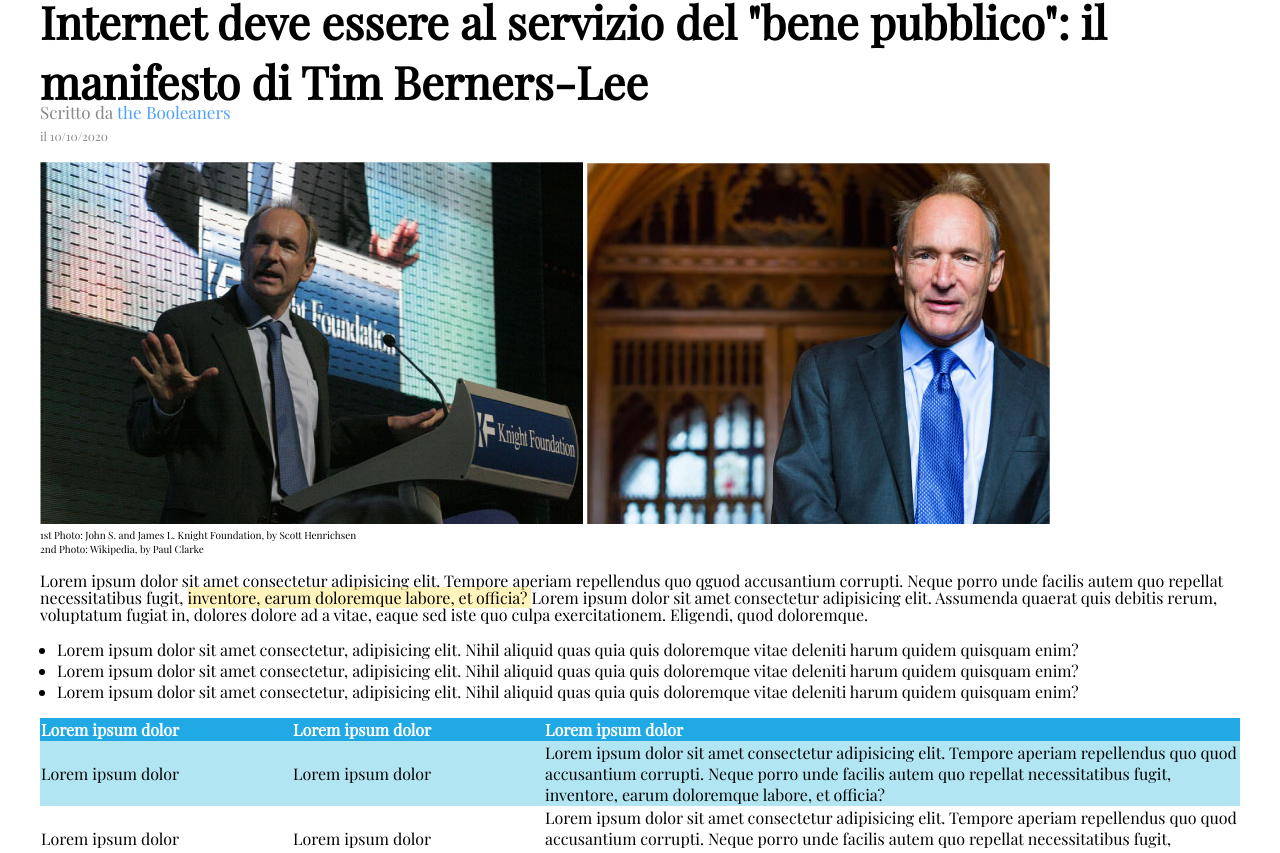
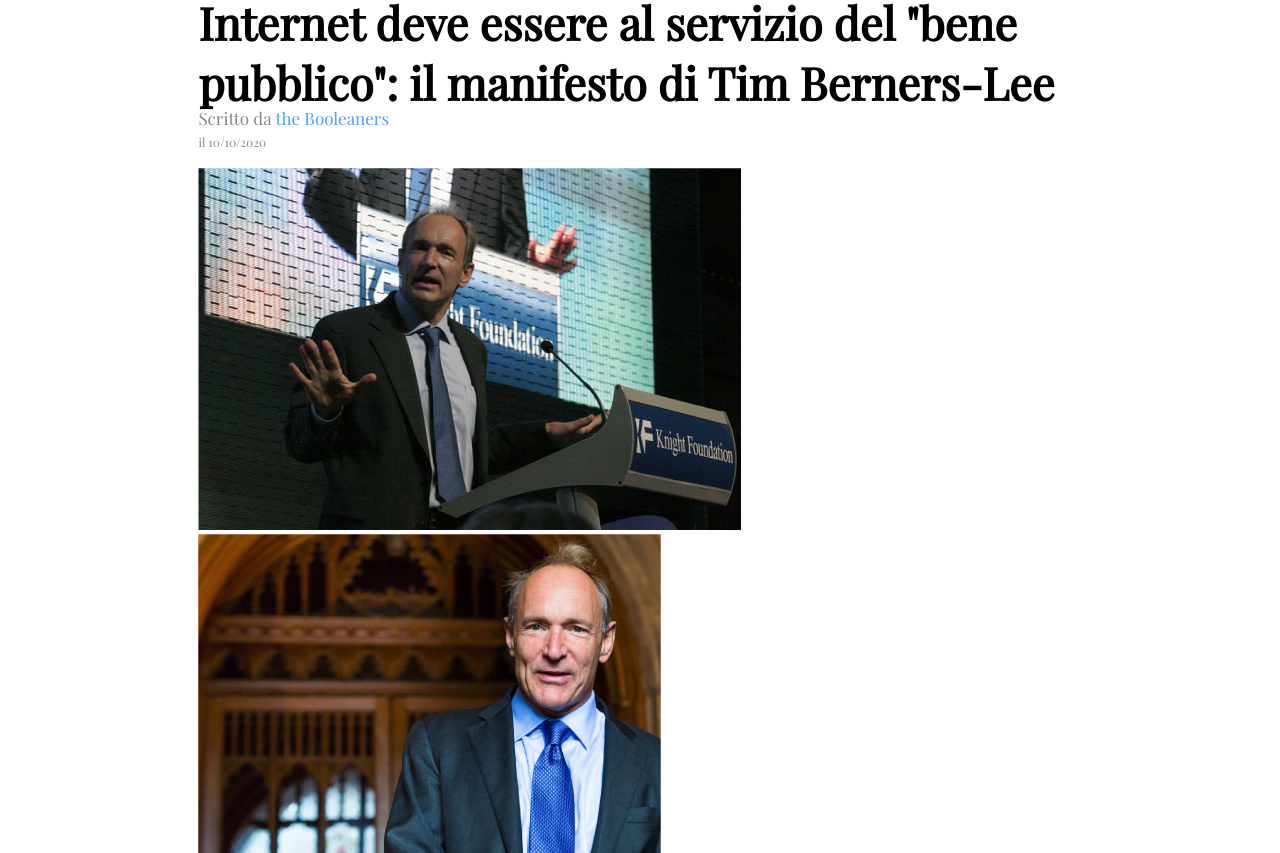
Before and after one commit to AlessioRomano95/html-css-booleaner-bonus, a plain HTML site: page index.html in a window 1280 px wide. Shown: the part 99-952 px from the top of the page. Drawn offline with nearby package versions, Linux system fonts and the light colour scheme.

Commit message:
[add] conteiner

```diff
--- a/index.html
+++ b/index.html
@@ -14,6 +14,7 @@
   </header>
 
   <!--Mid-->
+  <div class="conteiner">
     <main>
       <section>
         <div>
@@ -90,5 +91,6 @@
         <p id="lorem">Lorem ipsum dolor</p>
       </div>
     </footer>
+  </div>
 </body>
 </html>
--- a/style.css
+++ b/style.css
@@ -2,7 +2,6 @@
 body{
   font-family: 'Playfair Display', serif;
   margin: 0 auto;
-  max-width:1200px;
 }
 
 /*top*/
@@ -13,6 +12,15 @@ header{
   height: 90px;
   width: 100%;
   margin: auto;
+}
+
+/*conteiner*/
+.conteiner{
+  background-color: rgb(255, 255, 255);
+  margin: auto;
+  border: 1px solid rgb(255, 255, 255);
+  overflow:auto;
+  width: 69%;
 }
 
 /*logo*/
@@ -31,7 +39,7 @@ h1{
 #autore{
   color: #888888;
   font-size: 17px;
-  margin-top: -10px;
+  margin-top: -5px;
 }
 
 #the-b{
@@ -68,7 +76,7 @@ table{
 }
 
 #size-table{
-  width: 250px;
+  width: 200px;
 }
 
 th{
```
Lines whose indentation alone changed are shown as unchanged.
